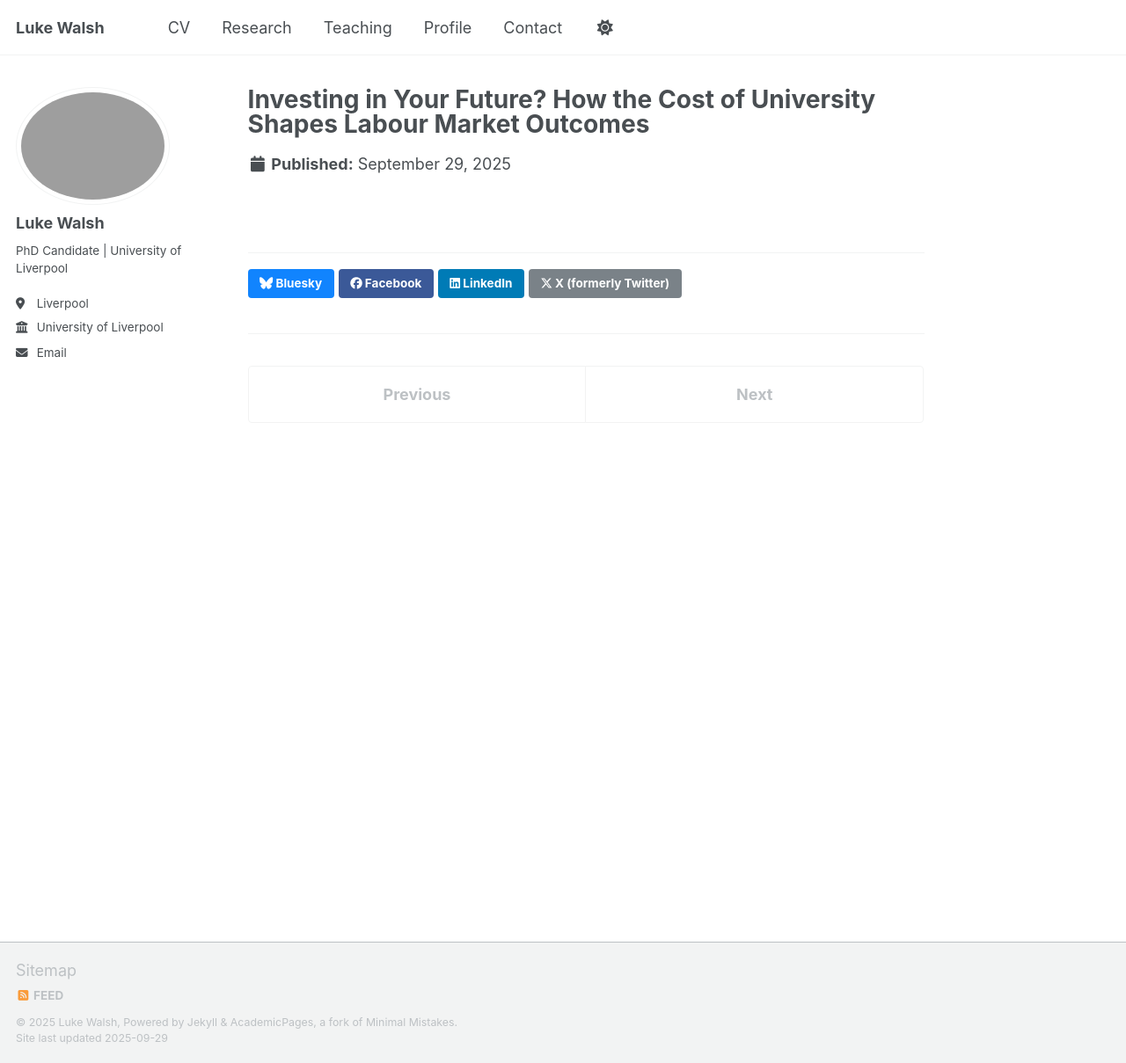
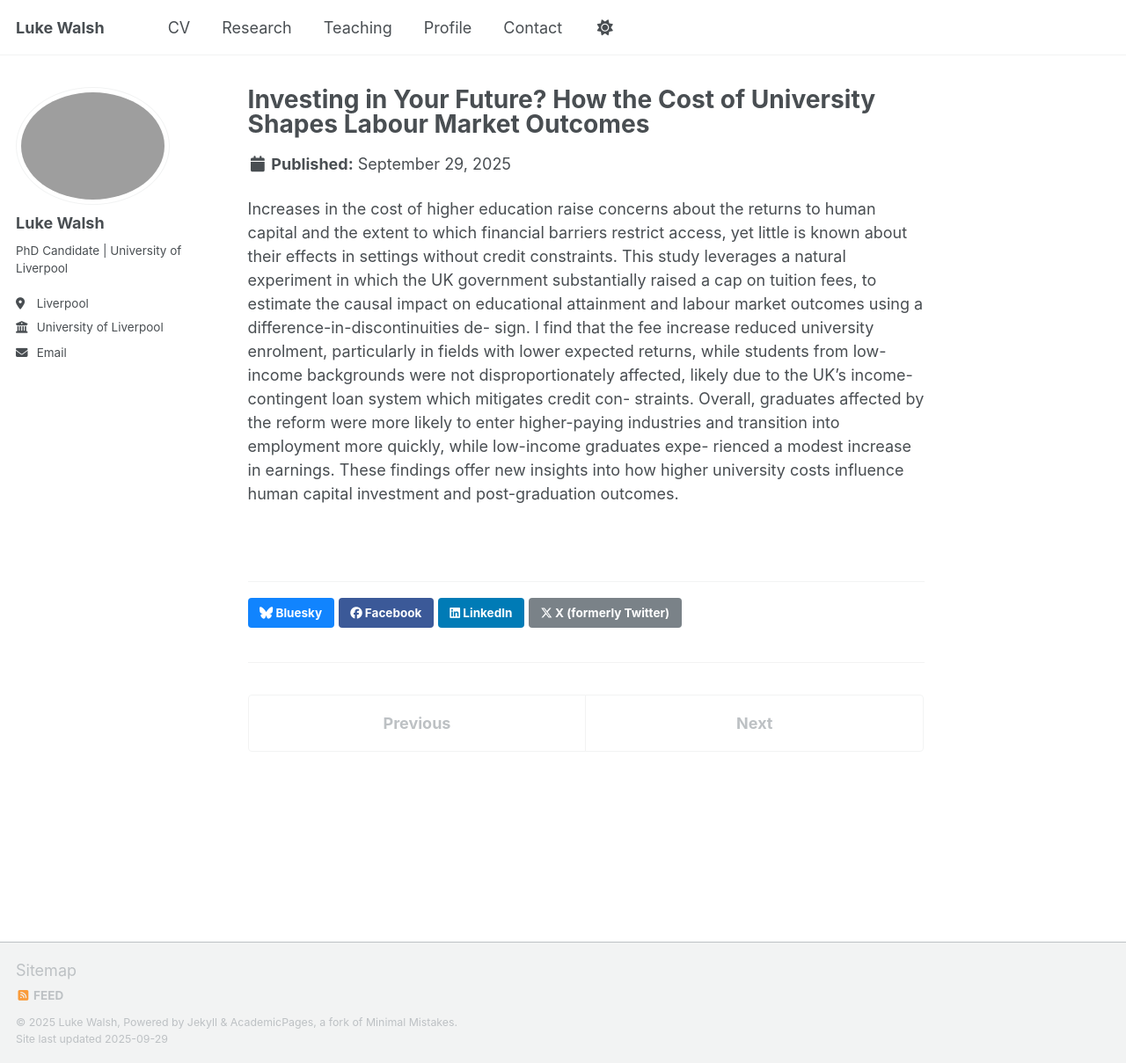
Before and after one commit to LukeWalsh308/LukeWalsh308.github.io, a Jekyll site: the page built from _publications/investing_in_your_future.md, in a window 1280 px wide and 1209 px high. Shown: the whole window at 88% size. Built offline with Jekyll 4.4.1, drawn with Linux system fonts in a browser that asks for light colours; a script that is not in the unit is left out.

Commit message:
Update investing_in_your_future.md

```diff
--- a/_publications/investing_in_your_future.md
+++ b/_publications/investing_in_your_future.md
@@ -17,3 +17,4 @@ university costs influence human capital investment and post-graduation outcomes
 
 
 ---
+Increases in the cost of higher education raise concerns about the returns to human capital and the extent to which financial barriers restrict access, yet little is known about their effects in settings without credit constraints. This study leverages a natural experiment in which the UK government substantially raised a cap on tuition fees, to estimate the causal impact on educational attainment and labour market outcomes using a difference-in-discontinuities de- sign. I find that the fee increase reduced university enrolment, particularly in fields with lower expected returns, while students from low-income backgrounds were not disproportionately affected, likely due to the UK’s income-contingent loan system which mitigates credit con- straints. Overall, graduates affected by the reform were more likely to enter higher-paying industries and transition into employment more quickly, while low-income graduates expe- rienced a modest increase in earnings. These findings offer new insights into how higher university costs influence human capital investment and post-graduation outcomes.
```
